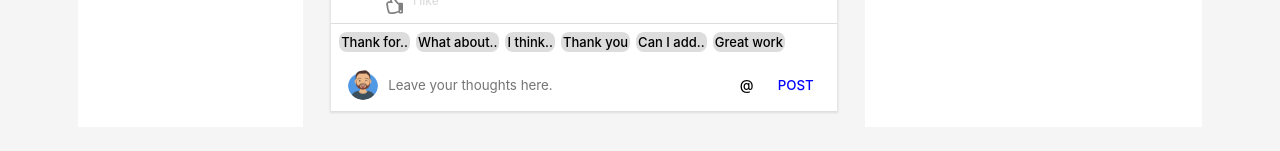
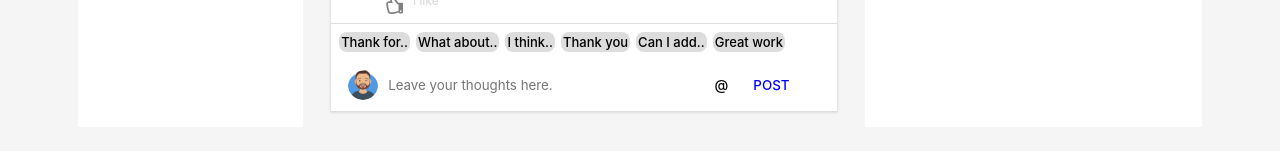
Before and after one commit to Maseezi/Post-Comments, a plain HTML site: page index.html in a window 1280 px wide. Shown: the part 835-986 px from the top of the page. Drawn offline with Linux system fonts and the light colour scheme.

Commit message:
Add files via upload

```diff
--- a/CSS/style.css
+++ b/CSS/style.css
@@ -521,14 +521,14 @@ body{
 .input-cmnt input{
 	background: #fff;
 	border: 0 solid #fff;
-	width: 65%;
+	width: 60%;
 	margin:5px;
 }
 .input-cmnt button{
 	background:#fff;
 	border: 0;
 	margin-left: 5px;
-	margin-right: 4px;
+	margin-right: 5px;
 	width: 40px;
 	height: 30px;
 }
```
